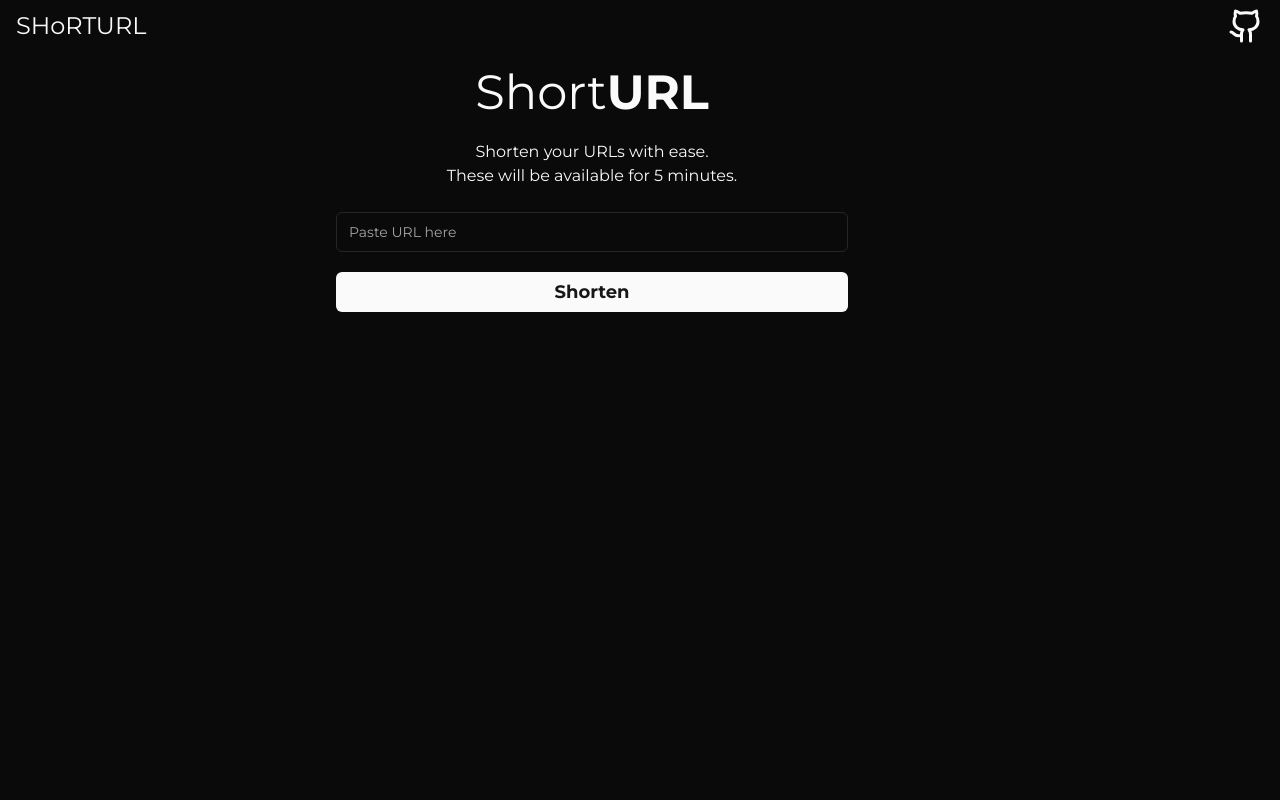
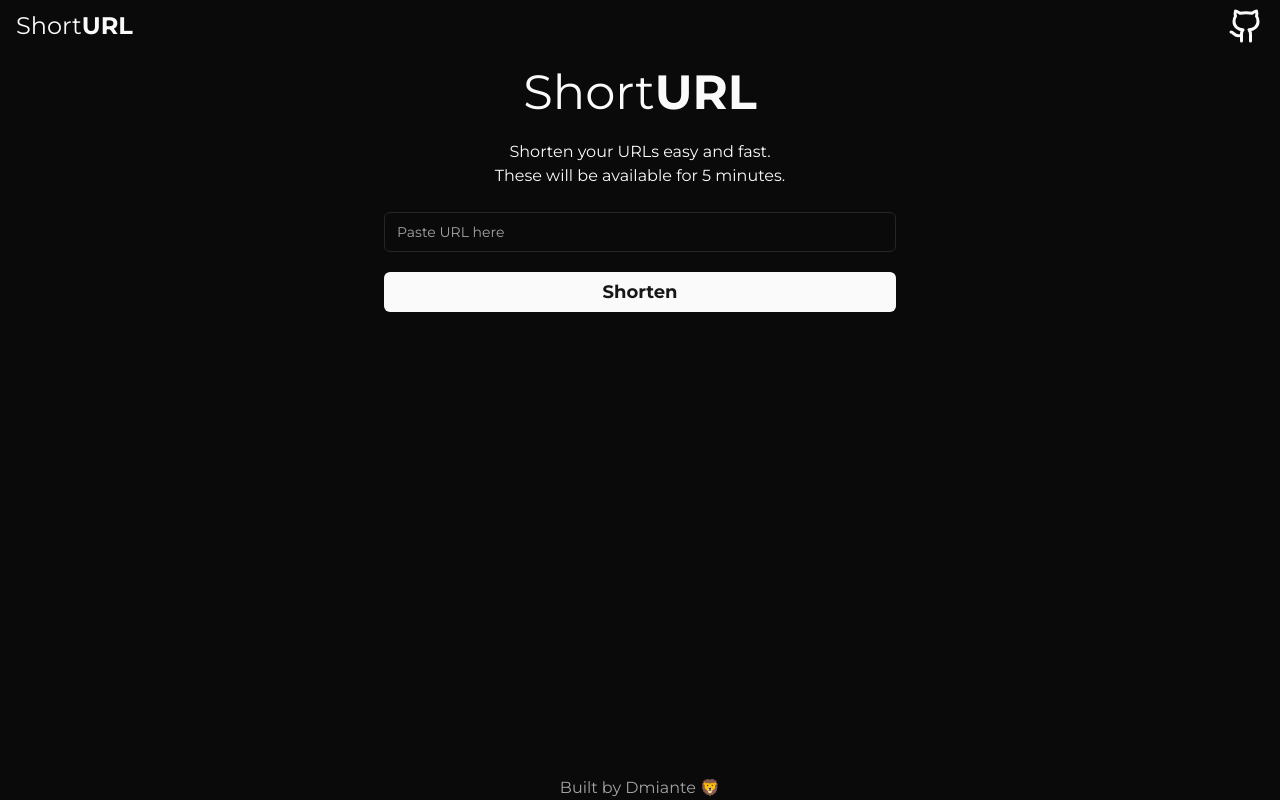
Before and after one commit to dmiante/short-url, a Next.js app: page / in a window 1280 px wide. Built offline with nearby package versions, Linux system fonts and the light colour scheme.

Commit message:
add: footer and fix styles

```diff
--- a/app/page.tsx
+++ b/app/page.tsx
@@ -1,5 +1,6 @@
 import Hero from '@/components/hero'
 import MainForm from '@/components/main-form'
+import Footer from '@/layout/footer'
 import Header from '@/layout/header'
 import { Toaster } from 'sonner'
 
@@ -7,13 +8,14 @@ export default function Home() {
   return (
     <div className='flex min-h-screen flex-col'>
       <Header />
-      <main className='mx-auto w-full max-w-screen-sm flex-1 p-4'>
+      <main className='mx-auto flex w-full max-w-screen-sm flex-1 flex-col items-center p-4'>
         <section className='flex w-full max-w-[512px] flex-col items-center gap-6'>
           <Hero />
           <MainForm />
         </section>
         <Toaster position='bottom-center' />
       </main>
+      <Footer />
     </div>
   )
 }
--- a/components/hero.tsx
+++ b/components/hero.tsx
@@ -5,7 +5,7 @@ export default function Hero() {
         Short<span className='font-bold'>URL</span>
       </h1>
       <div className='flex flex-col items-center'>
-        <h3>Shorten your URLs with ease.</h3>
+        <h3>Shorten your URLs easy and fast.</h3>
         <span>These will be available for 5 minutes.</span>
       </div>
     </div>
--- /dev/null
+++ b/layout/footer.tsx
@@ -0,0 +1,20 @@
+import Link from 'next/link'
+import React from 'react'
+
+export default function Footer() {
+  return (
+    <footer className='flex flex-col items-center leading-4 text-muted-foreground'>
+      <p>
+        Built by{' '}
+        <Link
+          href='https://github.com/dmiante'
+          className='hover:underline'
+          rel='noreferrer'
+          target='_blank'
+        >
+          Dmiante 🦁
+        </Link>
+      </p>
+    </footer>
+  )
+}
--- a/layout/header.tsx
+++ b/layout/header.tsx
@@ -5,7 +5,7 @@ export default function Header() {
   return (
     <header className='flex items-center justify-between px-4 py-2'>
       <Link href='/' className='text-2xl'>
-        SHoRTURL
+        Short<span className='font-bold'>URL</span>
       </Link>
       <Link href='https://github.com/dmiante/short-url'>
         <Github size={36} />
```
